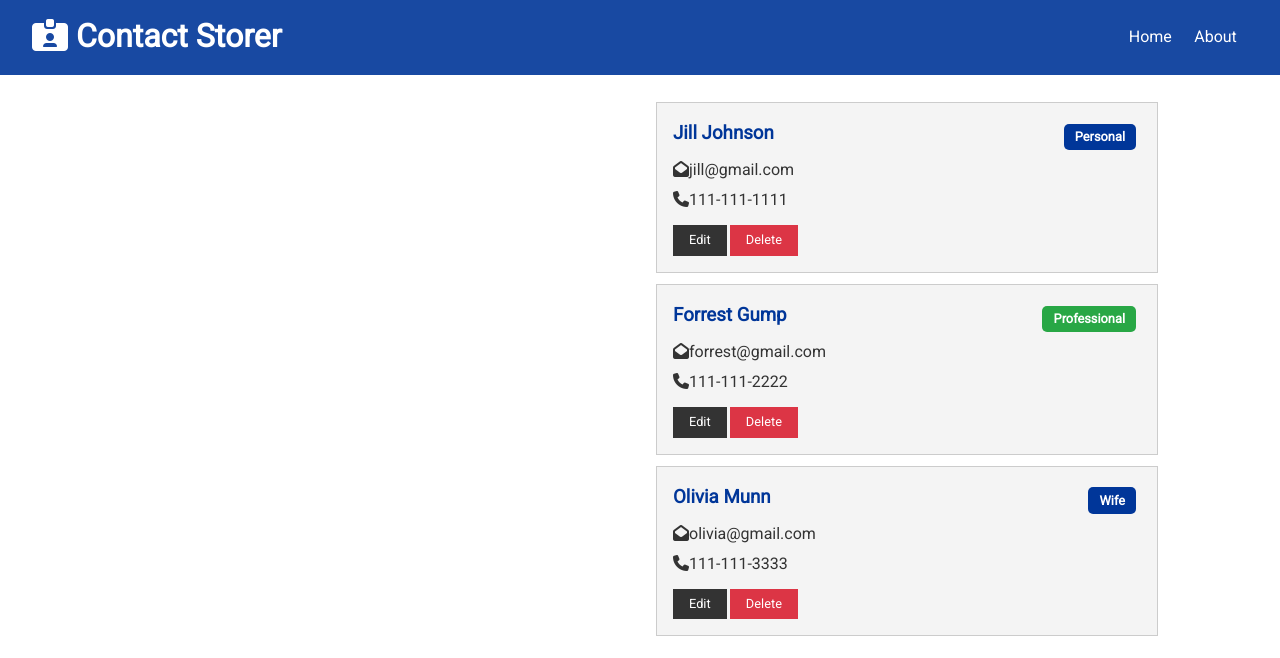
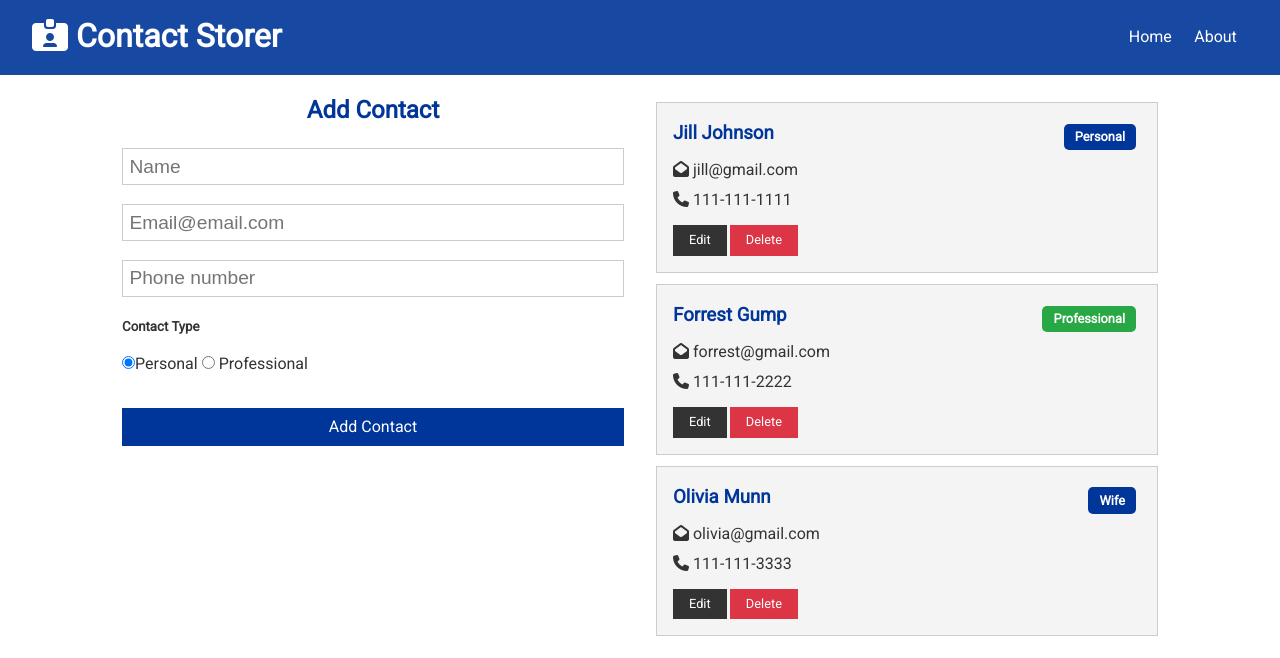
Before and after one commit to Norwood91/ContactStorer, a React (Create React App) app in the folder client/: page / in a window 1280 px wide. Shown: the top 658 px of the page. Built offline with nearby package versions, Linux system fonts and the light colour scheme.

Commit message:
Created the form component

```diff
--- /dev/null
+++ b/client/src/components/contacts/ContactForm.js
@@ -0,0 +1,64 @@
+import React, { useState } from 'react';
+
+export default function ContactForm() {
+  const [contact, setContact] = useState({
+    name: '',
+    email: '',
+    phone: '',
+    type: 'personal',
+  });
+  const { name, email, phone, type } = contact;
+
+  const onChange = (e) =>
+    setContact({ ...contact, [e.target.name]: e.target.value });
+  return (
+    <div>
+      <form>
+        <h2 className='text-primary'>Add Contact</h2>
+        <input
+          type='text'
+          placeholder='Name'
+          name='name'
+          value={name}
+          onChange={onChange}
+        />
+        <input
+          type='email'
+          placeholder='Email@email.com'
+          name='email'
+          value={email}
+          onChange={onChange}
+        />
+        <input
+          type='text'
+          placeholder='Phone number'
+          name='phone'
+          value={phone}
+          onChange={onChange}
+        />
+        <h5>Contact Type</h5>
+        <input
+          type='radio'
+          name='type'
+          value='personal'
+          checked={type === 'personal'}
+        />
+        Personal{' '}
+        <input
+          type='radio'
+          name='type'
+          value='professional'
+          checked={type === 'professional'}
+        />{' '}
+        Professional
+        <div>
+          <input
+            type='submit'
+            value='Add Contact'
+            className='btn btn-primary btn-block'
+          />
+        </div>
+      </form>
+    </div>
+  );
+}
--- a/client/src/components/contacts/ContactItem.js
+++ b/client/src/components/contacts/ContactItem.js
@@ -19,14 +19,12 @@
       <ul className='list'>
         {email && (
           <li>
-            <i className='fas fa-envelope-open'></i>
-            {email}
+            <i className='fas fa-envelope-open'></i> {email}
           </li>
         )}
         {phone && (
           <li>
-            <i className='fas fa-phone'></i>
-            {phone}
+            <i className='fas fa-phone'></i> {phone}
           </li>
         )}
       </ul>
--- a/client/src/components/pages/Home.js
+++ b/client/src/components/pages/Home.js
@@ -1,10 +1,13 @@
 import React from 'react';
 import Contacts from '../contacts/Contacts';
+import ContactForm from '../contacts/ContactForm';
 
 export default function Home() {
   return (
     <div className='grid-2'>
-      <div></div>
+      <div>
+        <ContactForm />
+      </div>
       <div>
         <Contacts />
       </div>
```
Also changed, not shown: 1 other file (tests, documents, lock files or other folders).
